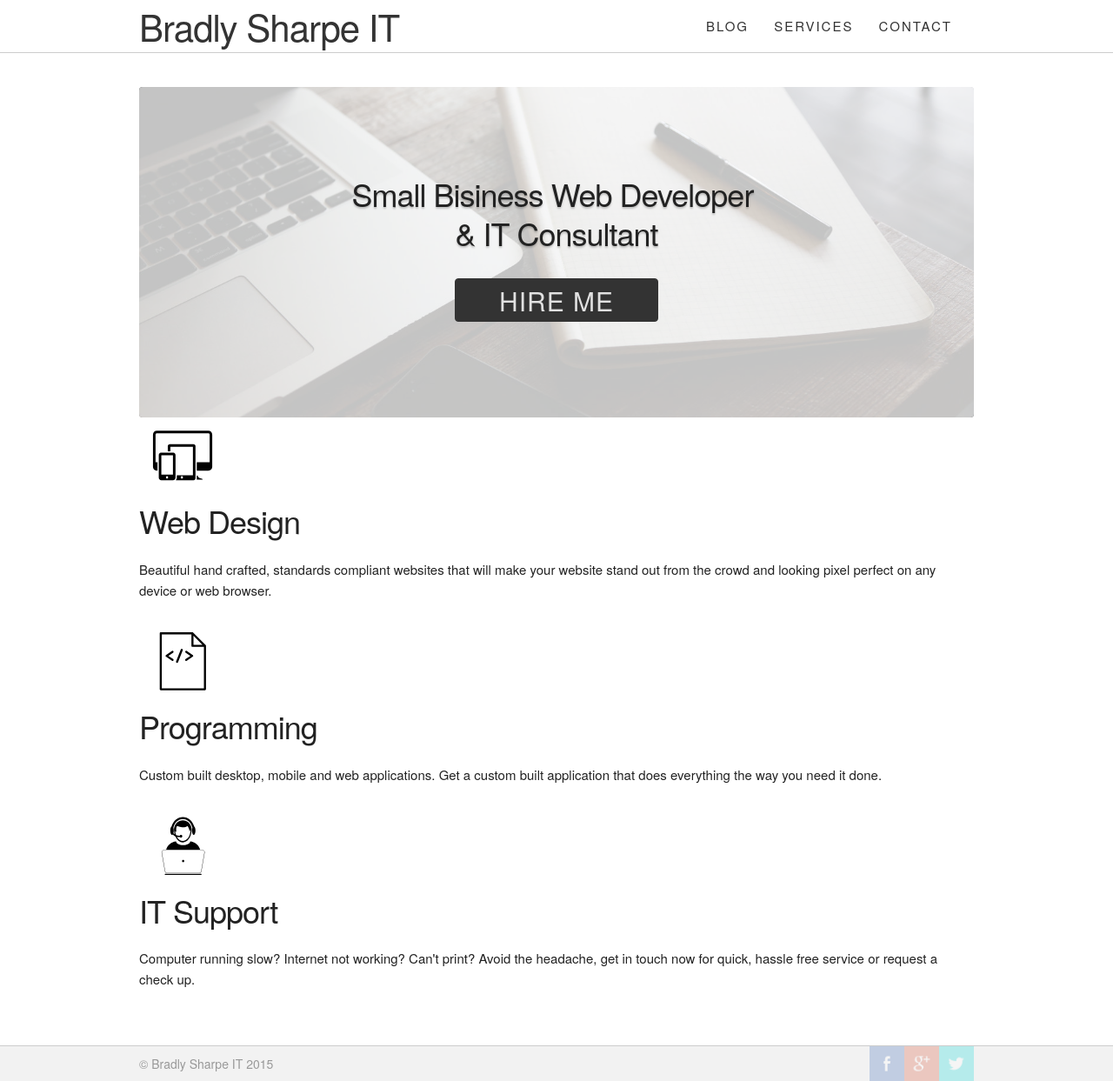
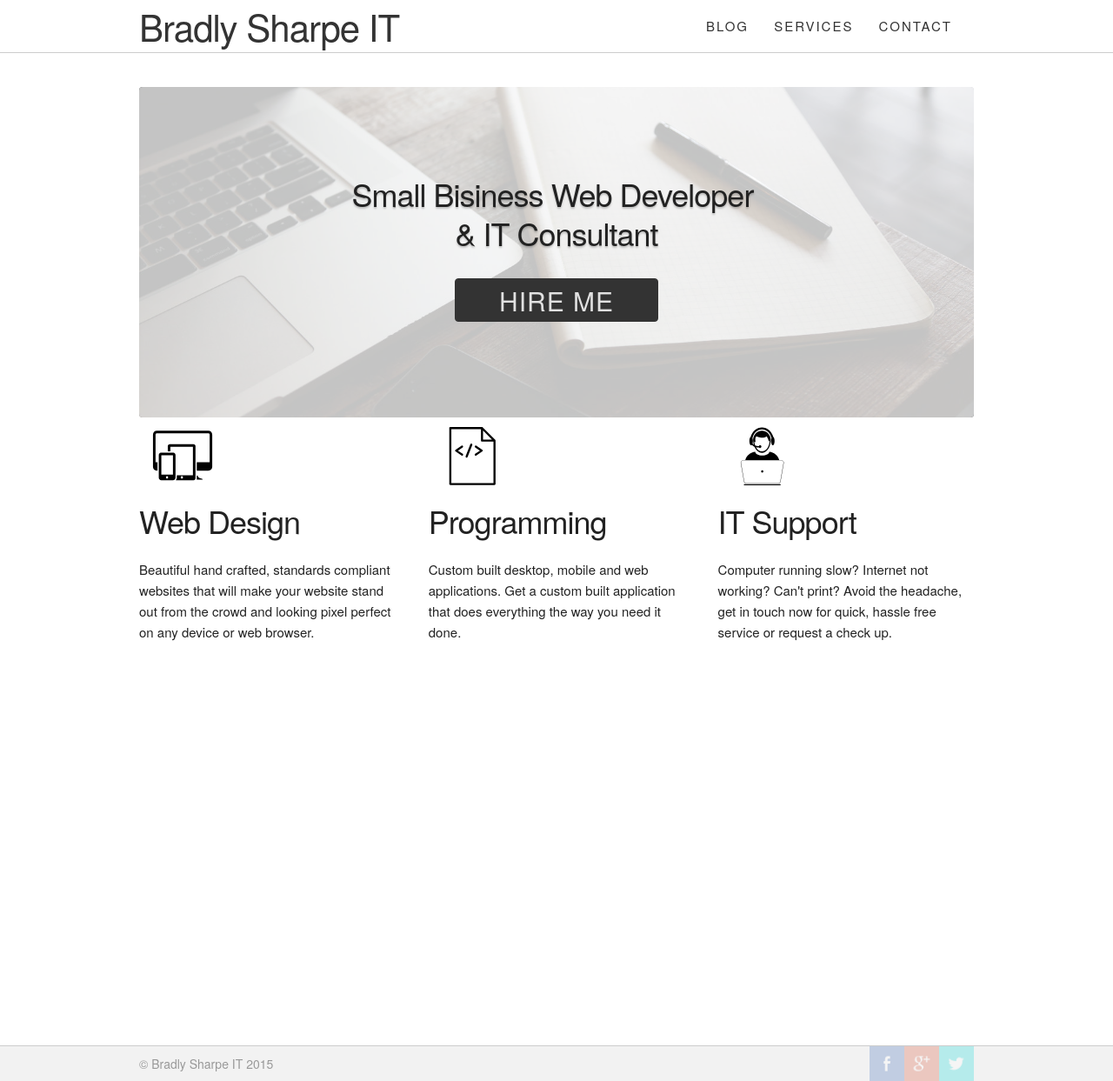
Before and after one commit to BradlySharpe/bradlysharpe.com.au, a Jekyll site: the page built from index.html, in a window 1280 px wide and 1243 px high. Shown: the whole window at 87% size. Built offline with Jekyll 4.4.1, drawn with Linux system fonts in a browser that asks for light colours.

Commit message:
fix thirds

```diff
--- a/index.html
+++ b/index.html
@@ -7,20 +7,22 @@ layout: home
 		<a class="button button-black action" href="contact#reason=project-enquiry" onclick="hireMe();">Hire Me</a>
 	</div>
 </div>
-<div class="one-third">
+<div class="row">
+	<div class="one-third column">
 		<img src="{{ site.images_url }}/images/responsive.svg" onerror="revertToPNG(this);" alt="Computer, tablet and mobile" />
 		<h3>Web Design</h3>
 		<p>Beautiful hand crafted, standards compliant websites that will make your website stand out from the crowd and looking pixel perfect on any device or web browser.</p>
 	</div>
-<div class="one-third">
+	<div class="one-third column">
 		<img src="{{ site.images_url }}/images/document.svg" onerror="revertToPNG(this);" alt="Code document" />
 		<h3>Programming</h3>
 		<p>Custom built desktop, mobile and web applications. Get a custom built application that does everything the way you need it done.</p>
 	</div>
-<div class="one-third">
+	<div class="one-third column">
 		<img src="{{ site.images_url }}/images/support.svg" onerror="revertToPNG(this);" alt="Suport person" />
 		<h3>IT Support</h3>
 		<p>Computer running slow? Internet not working? Can't print? Avoid the headache, get in touch now for quick, hassle free service or request a check up.</p>
+	</div>
 </div>
 <script type="text/javascript">
 	function revertToPNG(el) {
```
Lines whose indentation alone changed are shown as unchanged.
